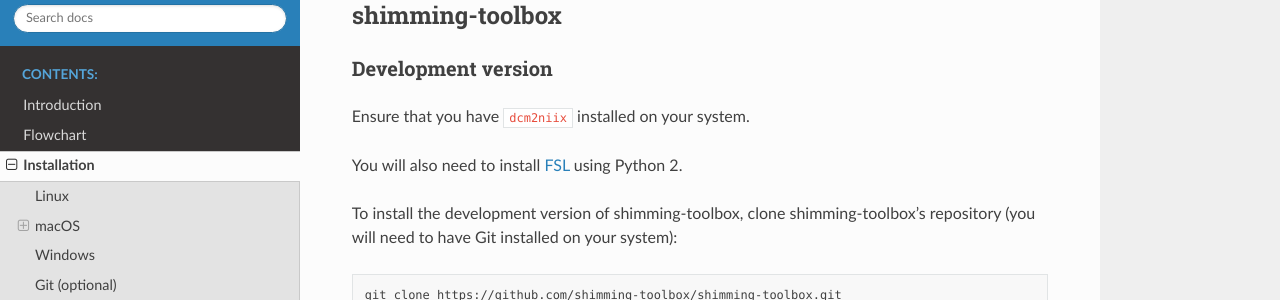
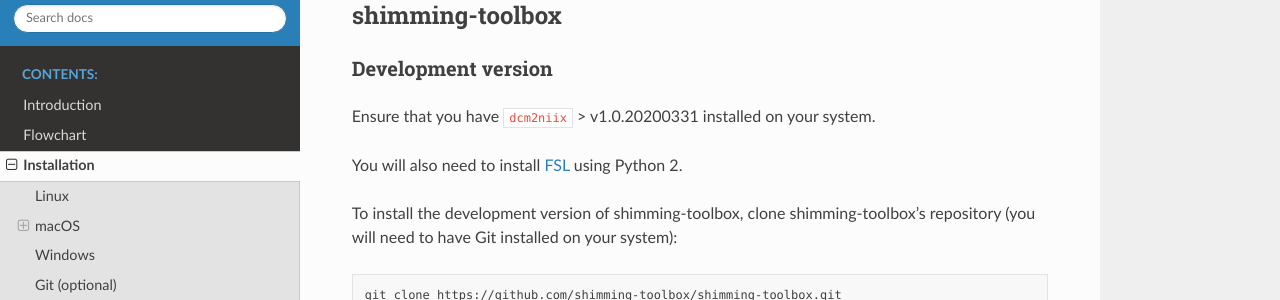
Before and after one commit to shimming-toolbox/shimming-toolbox, a Sphinx documentation site: the page built from docs/source/getting_started/installation.rst, in a window 1280 px wide and 900 px high, scrolled down 2523 px. Shown: the part 151-451 px from the top of the window. Built offline with Sphinx 7.4.7 and the Read the Docs theme 2.0.0, drawn with Linux system fonts in a browser that asks for light colours.

Commit message:
update docs and readme for new dcm2niix version

```diff
--- a/docs/source/getting_started/installation.rst
+++ b/docs/source/getting_started/installation.rst
@@ -142,7 +142,7 @@
 Development version
 ~~~~~~~~~~~~~~~~~~~
 
-Ensure that you have ``dcm2niix`` installed on your system.
+Ensure that you have ``dcm2niix`` > v1.0.20200331 installed on your system.
 
 You will also need to install `FSL <https://fsl.fmrib.ox.ac.uk/fsl/fslwiki/FslInstallation>`__ using Python 2.
 
```
Also changed, not shown: README.md (+1 -1 lines).
